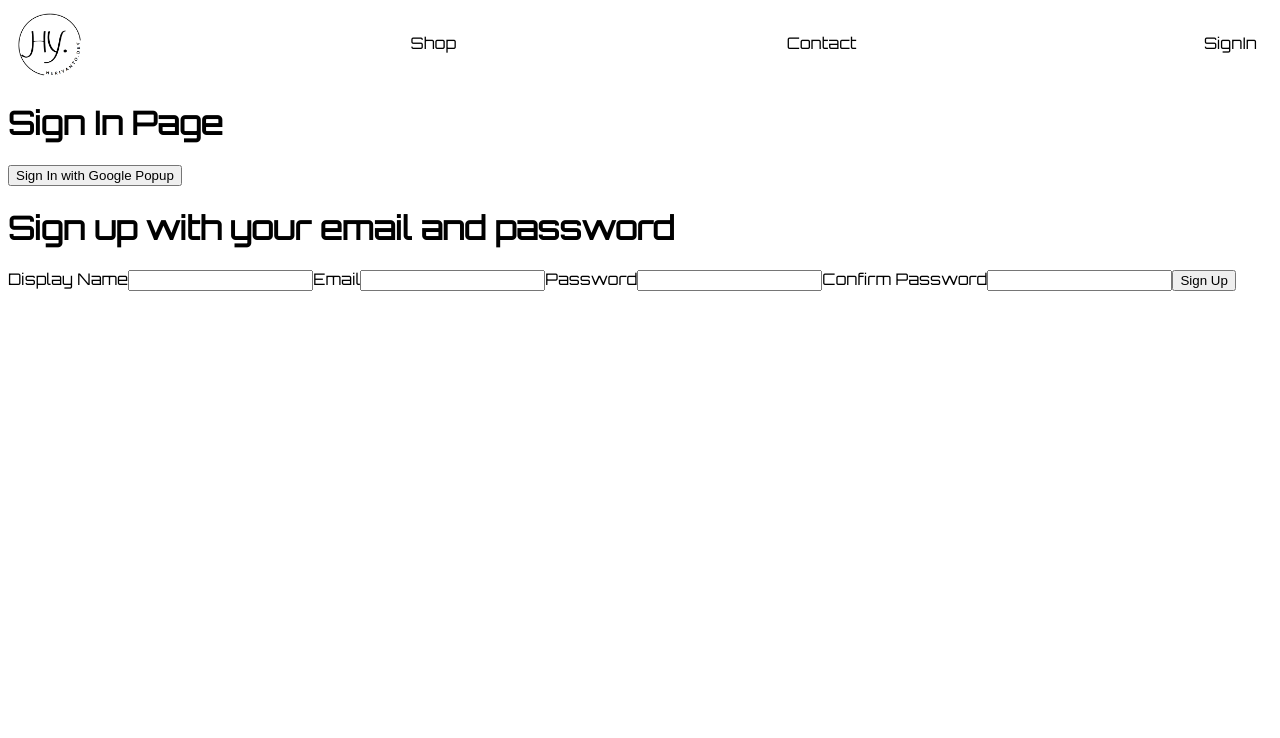
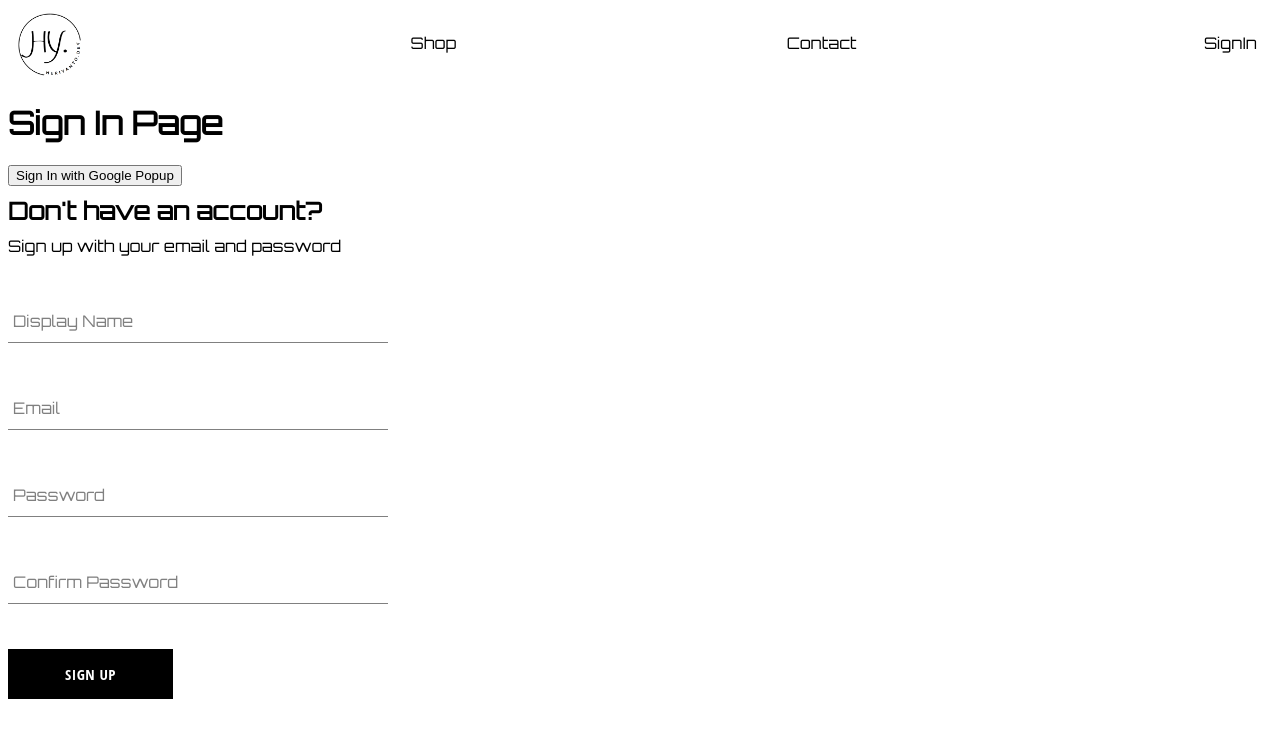
Before and after one commit to HeriYantodotDev/clothing-store, a React (Vite) app: page /signin in a window 1280 px wide. Shown: the top 738 px of the page. Built offline with nearby package versions, Linux system fonts and the light colour scheme.

Commit message:
adding input form and button component

```diff
--- a/src/Types.tsx
+++ b/src/Types.tsx
@@ -31,3 +31,22 @@
   password: string;
   confirmPassword: string;
 }
+
+export interface FormInput {
+  label: string;
+  // eslint-disable-next-line @typescript-eslint/no-explicit-any
+  [key: string]: any;
+}
+
+export const BUTTON_TYPE_CLASSES: { [key: string]: string } = {
+  google: 'google-sign-in',
+  inverted: 'inverted',
+  default: '',
+};
+
+export interface ButtonProps {
+  children: string;
+  buttonType: keyof typeof BUTTON_TYPE_CLASSES
+  // eslint-disable-next-line @typescript-eslint/no-explicit-any
+  [key: string]: any;
+}
--- /dev/null
+++ b/src/components/Button/Button.component.tsx
@@ -0,0 +1,14 @@
+import { ButtonProps } from '../../Types';
+import { BUTTON_TYPE_CLASSES } from '../../Types';
+import './Button.styles.scss';
+
+export function Button({
+  children,
+  buttonType,
+  ...otherProps
+}: ButtonProps,
+) {
+  return (
+    <button className={`button-container ${BUTTON_TYPE_CLASSES[buttonType]}`} {...otherProps} >{children}</button>
+  );
+}
--- /dev/null
+++ b/src/components/Button/Button.styles.scss
@@ -0,0 +1,46 @@
+.button-container {
+  min-width: 165px;
+  width: auto;
+  height: 50px;
+  letter-spacing: 0.5px;
+  line-height: 50px;
+  padding: 0 35px 0 35px;
+  font-size: 15px;
+  background-color: black;
+  color: white;
+  text-transform: uppercase;
+  font-family: 'Open Sans Condensed';
+  font-weight: bolder;
+  border: none;
+  cursor: pointer;
+  display: flex;
+  justify-content: center;
+
+  &:hover {
+    background-color: white;
+    color: black;
+    border: 1px solid black;
+  }
+
+  &.google-sign-in {
+    background-color: #4285f4;
+    color: white;
+
+    &:hover {
+      background-color: #357ae8;
+      border: none;
+    }
+  }
+
+  &.inverted {
+    background-color: white;
+    color: black;
+    border: 1px solid black;
+
+    &:hover {
+      background-color: black;
+      color: white;
+      border: none;
+    }
+  }
+}
--- /dev/null
+++ b/src/components/FormInput/FormInput.component.tsx
@@ -0,0 +1,16 @@
+import { FormInput } from '../../Types';
+import './FormInput.styles.scss';
+
+export function FormInput({
+  label,
+  ...otherProps
+}: FormInput) {
+  return (
+    <div className='group'>
+      <input className='form-input'{...otherProps} />
+      {label && (
+        <label className={`${otherProps.value.length ? 'shrink' : ''} form-input-label`}>{label}</label>
+      )}
+    </div>
+  );
+}
--- /dev/null
+++ b/src/components/FormInput/FormInput.styles.scss
@@ -0,0 +1,54 @@
+$sub-color: grey;
+$main-color: black;
+
+@mixin shrinkLabel {
+  top: -14px;
+  font-size: 12px;
+  color: $main-color;
+}
+
+.group {
+  position: relative;
+  margin: 45px 0;
+
+  .form-input {
+    background: none;
+    background-color: white;
+    color: $sub-color;
+    font-size: 18px;
+    padding: 10px 10px 10px 5px;
+    display: block;
+    width: 100%;
+    border: none;
+    border-radius: 0;
+    border-bottom: 1px solid $sub-color;
+    margin: 25px 0;
+
+    &:focus {
+      outline: none;
+    }
+
+    &:focus~.form-input-label {
+      @include shrinkLabel();
+    }
+  }
+
+  input[type='password'] {
+    letter-spacing: 0.3em;
+  }
+
+  .form-input-label {
+    color: $sub-color;
+    font-size: 16px;
+    font-weight: normal;
+    position: absolute;
+    pointer-events: none;
+    left: 5px;
+    top: 10px;
+    transition: 300ms ease all;
+
+    &.shrink {
+      @include shrinkLabel();
+    }
+  }
+}
--- a/src/components/SignUp/SignUp.component.tsx
+++ b/src/components/SignUp/SignUp.component.tsx
@@ -2,6 +2,11 @@
 import { defaultFormField } from './defaultValue';
 import { createAuthUserWithEmailAndPassword } from '../../services/firebase/firebase.auth';
 import { createUserDocumentFromAuth } from '../../services/firebase/db/users.db';
+
+import { FormInput } from '../FormInput/FormInput.component';
+import { Button } from '../Button/Button.component';
+
+import './SignUp.styles.scss';
 
 export function SignUp() {
   const [formFields, setFormFields] = useState(defaultFormField);
@@ -71,22 +76,47 @@
   }
 
   return (
-    <div>
-      <h1>Sign up with your email and password</h1>
+    <div className='sign-up-container'>
+      <h2>Don't have an account? </h2>
+      <span>Sign up with your email and password</span>
       <form onSubmit={handleSubmit}>
-        <label>Display Name</label>
-        <input type='text' name='displayName' required onChange={handleChange} value={displayName} />
 
-        <label>Email</label>
-        <input type='email' name='email' required onChange={handleChange} value={email} />
+        <FormInput
+          label='Display Name'
+          type='text'
+          name='displayName'
+          required onChange={handleChange}
+          value={displayName}
+        />
 
-        <label>Password</label>
-        <input type='password' name='password' required onChange={handleChange} value={password} />
+        <FormInput
+          label='Email'
+          type='email'
+          name='email'
+          required
+          onChange={handleChange}
+          value={email}
+        />
 
-        <label>Confirm Password</label>
-        <input type='password' name='confirmPassword' required onChange={handleChange} value={confirmPassword} />
+        <FormInput
+          label='Password'
+          type='password'
+          name='password'
+          required
+          onChange={handleChange}
+          value={password}
+        />
 
-        <button type='submit'>Sign Up</button>
+        <FormInput
+          label='Confirm Password'
+          type='password'
+          name='confirmPassword'
+          required
+          onChange={handleChange}
+          value={confirmPassword}
+        />
+
+        <Button buttonType='default' type='submit'>Sign Up</Button>
       </form>
     </div>
   );
--- /dev/null
+++ b/src/components/SignUp/SignUp.styles.scss
@@ -0,0 +1,9 @@
+.sign-up-container {
+  display: flex;
+  flex-direction: column;
+  width: 380px;
+
+  h2 {
+    margin: 10px 0;
+  }
+}
```
